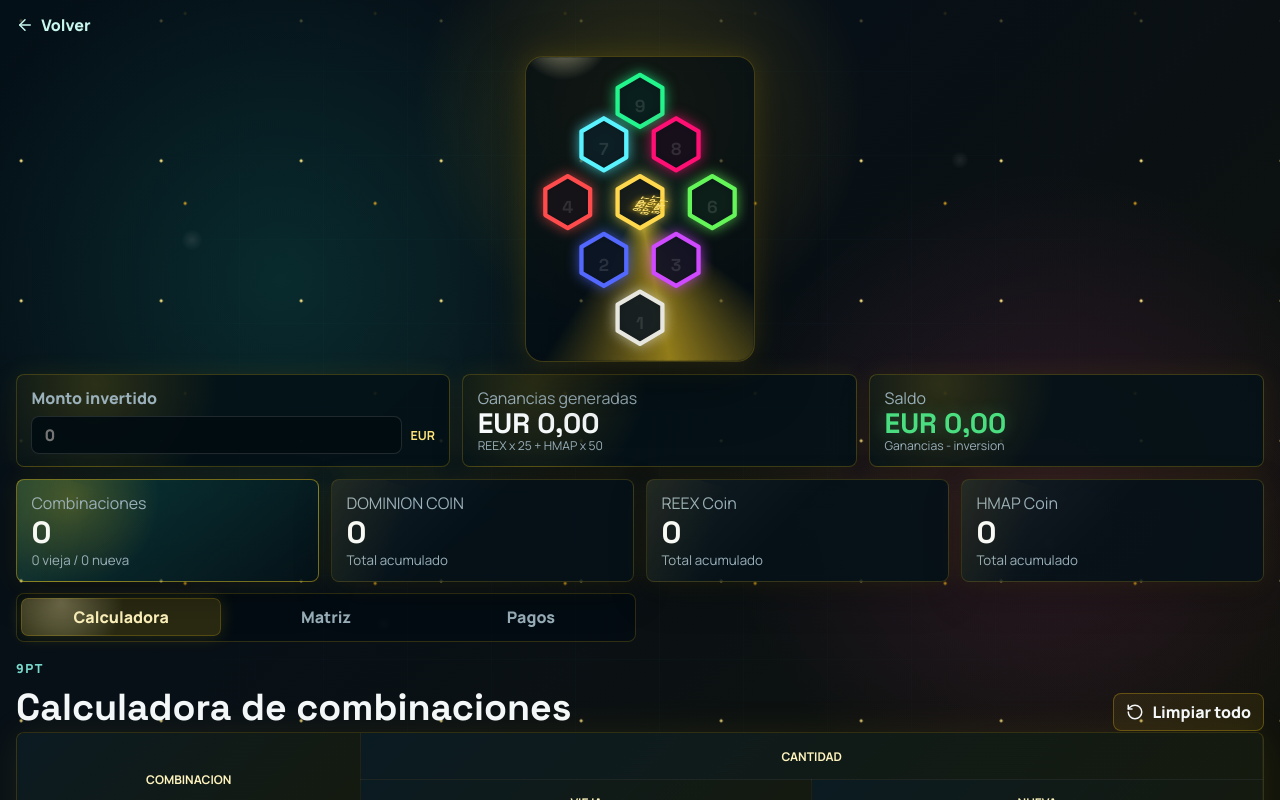
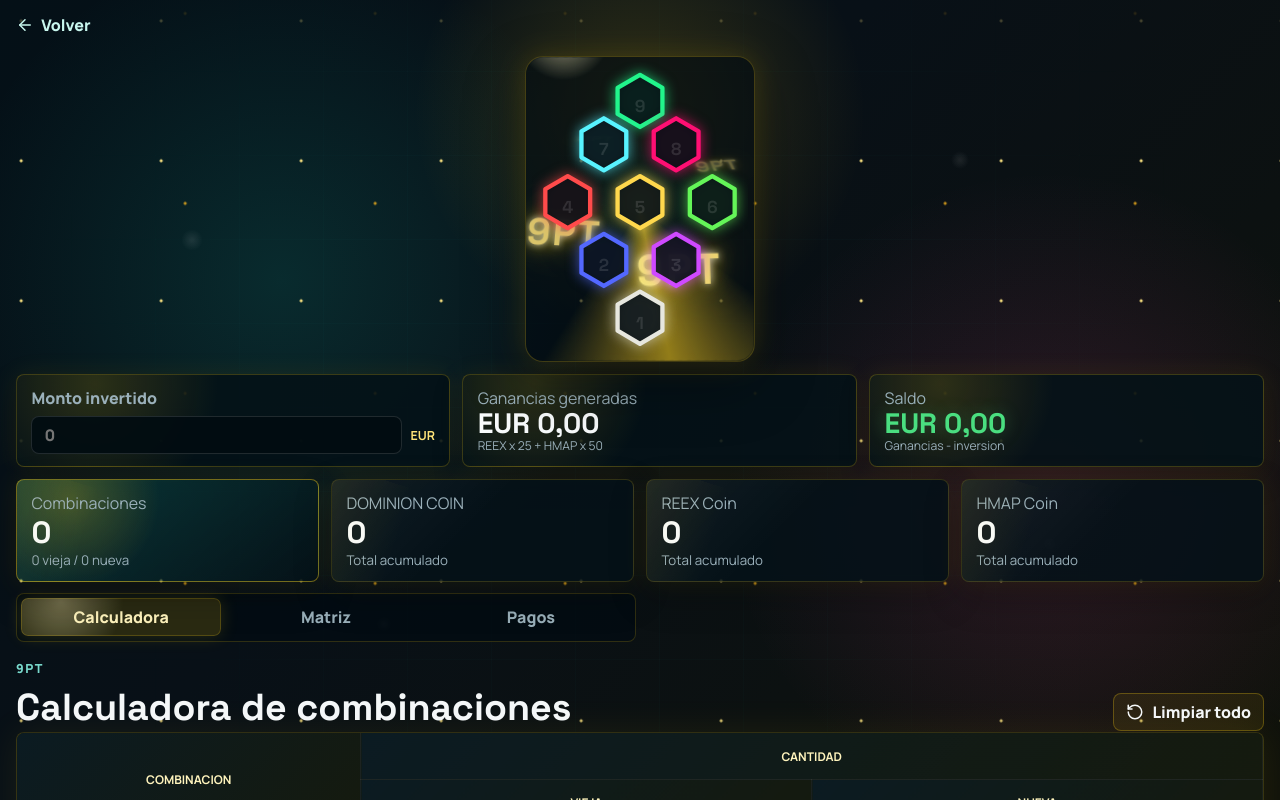
Before and after one commit to alvarogarcia33/metaacademy-calculadoras, a Next.js app: page /calculadora/9pt in a window 1280 px wide. Shown: the top 800 px of the page. Built offline with nearby package versions, Linux system fonts and the light colour scheme.

Commit message:
Refine 9PT orbit effect

```diff
--- a/src/app/calculadora/9pt/page.tsx
+++ b/src/app/calculadora/9pt/page.tsx
@@ -30,8 +30,6 @@ export default function Calculator9PtPage() {
             <span>9PT</span>
             <span>9PT</span>
             <span>9PT</span>
-            <span>9PT</span>
-            <span>9PT</span>
           </div>
           <svg className="ninePtEmblem" viewBox="0 0 300 400" role="img" aria-label="9PT">
             {hexagons.map((hex) => (
--- a/src/app/globals.css
+++ b/src/app/globals.css
@@ -314,21 +314,27 @@ select {
 .ninePtEmblem,
 .sevenPtEmblem {
   position: relative;
-  z-index: 1;
   display: block;
   width: 100%;
   height: 100%;
   padding: 0.35rem;
 }
 
+.ninePtEmblem {
+  z-index: 2;
+}
+
+.sevenPtEmblem {
+  z-index: 1;
+}
+
 .orbitTextRing {
   position: absolute;
-  inset: 6%;
-  z-index: 3;
-  border-radius: 50%;
+  inset: 0;
+  border-radius: inherit;
   pointer-events: none;
+  perspective: 520px;
   transform-style: preserve-3d;
-  animation: orbitSpin 7s linear infinite;
 }
 
 .orbitTextRing span {
@@ -337,37 +343,42 @@ select {
   left: 50%;
   color: #ffe47a;
   font-family: var(--font-display), sans-serif;
-  font-size: 0.72rem;
+  font-size: clamp(1.65rem, 7vw, 2.35rem);
   font-weight: 900;
-  letter-spacing: 0.08em;
+  letter-spacing: 0.06em;
+  line-height: 1;
+  white-space: nowrap;
   text-shadow:
-    0 0 8px rgba(250, 204, 21, 0.9),
-    0 0 18px rgba(250, 204, 21, 0.45);
-  transform-origin: 0 0;
+    0 0 7px rgba(255, 250, 205, 0.95),
+    0 0 18px rgba(250, 204, 21, 0.85),
+    0 0 38px rgba(250, 204, 21, 0.5);
+  transform-origin: center;
+  animation: orbitUniversal 8.4s linear infinite;
+  will-change: transform, opacity, filter, z-index;
 }
 
 .orbitTextRing span:nth-child(1) {
-  transform: rotate(0deg) translateX(48%) rotate(0deg);
+  animation-delay: 0s;
 }
 
 .orbitTextRing span:nth-child(2) {
-  transform: rotate(60deg) translateX(48%) rotate(-60deg);
+  animation-delay: -2.1s;
 }
 
 .orbitTextRing span:nth-child(3) {
-  transform: rotate(120deg) translateX(48%) rotate(-120deg);
+  animation-delay: -4.2s;
 }
 
 .orbitTextRing span:nth-child(4) {
-  transform: rotate(180deg) translateX(48%) rotate(-180deg);
+  animation-delay: -6.3s;
 }
 
 .orbitTextRing span:nth-child(5) {
-  transform: rotate(240deg) translateX(48%) rotate(-240deg);
+  animation-delay: -8.4s;
 }
 
 .orbitTextRing span:nth-child(6) {
-  transform: rotate(300deg) translateX(48%) rotate(-300deg);
+  animation-delay: -10.5s;
 }
 
 .ninePtHex polygon,
@@ -1231,12 +1242,62 @@ select {
   }
 }
 
-@keyframes orbitSpin {
-  from {
-    transform: rotateX(64deg) rotateZ(0deg);
-  }
-  to {
-    transform: rotateX(64deg) rotateZ(360deg);
+@keyframes orbitUniversal {
+  0% {
+    z-index: 0;
+    left: 50%;
+    top: 11%;
+    opacity: 0.18;
+    filter: blur(1.8px);
+    transform: translate(-50%, -50%) translateZ(-120px) scale(0.48) rotateX(58deg);
+  }
+  14% {
+    z-index: 1;
+    left: 88%;
+    top: 30%;
+    opacity: 0.28;
+    filter: blur(1.2px);
+    transform: translate(-50%, -50%) translateZ(-90px) scale(0.62) rotateX(52deg) rotateZ(-7deg);
+  }
+  28% {
+    z-index: 4;
+    left: 91%;
+    top: 51%;
+    opacity: 0.8;
+    filter: blur(0.2px);
+    transform: translate(-50%, -50%) translateZ(10px) scale(0.9) rotateX(16deg) rotateZ(-4deg);
+  }
+  50% {
+    z-index: 4;
+    left: 50%;
+    top: 78%;
+    opacity: 1;
+    filter: blur(0);
+    transform: translate(-50%, -50%) translateZ(95px) scale(1.08) rotateX(0deg);
+  }
+  72% {
+    z-index: 4;
+    left: 9%;
+    top: 51%;
+    opacity: 0.8;
+    filter: blur(0.2px);
+    transform: translate(-50%, -50%) translateZ(10px) scale(0.9) rotateX(16deg) rotateZ(4deg);
+  }
+  86% {
+    z-index: 1;
+    left: 12%;
+    top: 30%;
+    opacity: 0.28;
+    filter: blur(1.2px);
+    transform: translate(-50%, -50%) translateZ(-90px) scale(0.62) rotateX(52deg) rotateZ(7deg);
+  }
+  100% {
+    z-index: 0;
+    left: 50%;
+    top: 11%;
+    opacity: 0.18;
+    filter: blur(1.8px);
+    transform: translate(-50%, -50%) translateZ(-120px) scale(0.48) rotateX(58deg);
   }
 }
 
```
